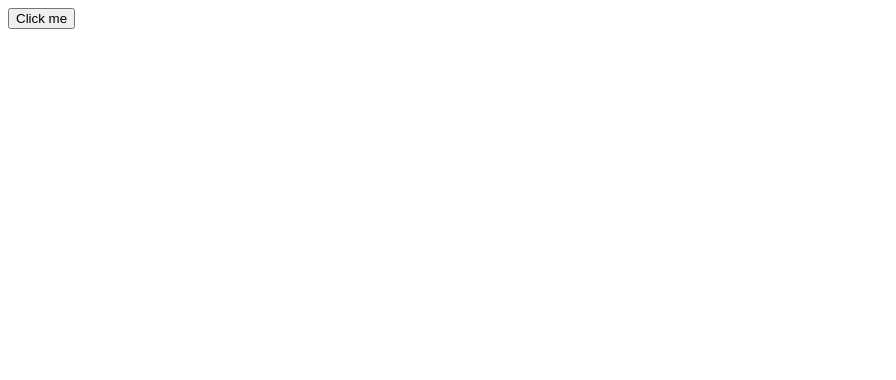
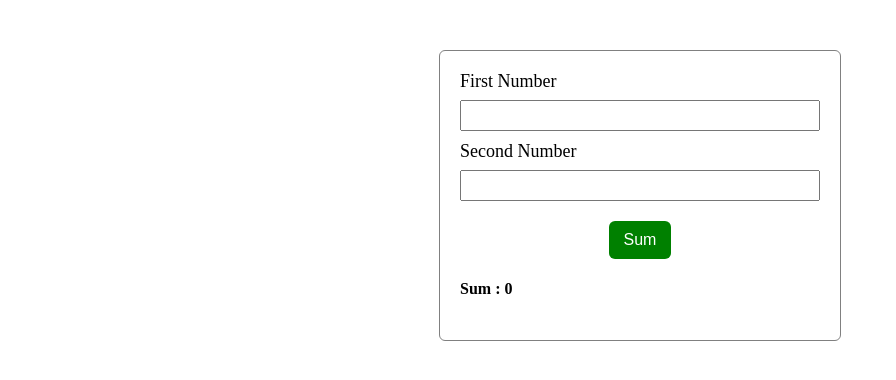
Before and after one commit to Tanushri-Das/React-Problem-Solving-Questions-Answer, a React (Vite) app: page / in a window 1280 px wide. Shown: the top 380 px of the page, without its empty margins (0-896 px from the left). Built offline with nearby package versions, Linux system fonts and the light colour scheme.

Commit message:
implement sum of two numbers

```diff
--- a/src/App.jsx
+++ b/src/App.jsx
@@ -1,5 +1,6 @@
 import React from "react";
-import Event from "./Components/Event/Event";
+import SumOfTwoNumbers from "./Components/SumOfTwoNumbers/SumOfTwoNumbers";
+// import Event from "./Components/Event/Event";
 // import Counter from './Components/Counter/Counter'
 // import Api from './Components/Api/Api'
 
@@ -8,7 +9,8 @@ const App = () => {
     <div>
       {/* <Counter/> */}
       {/* <Api/> */}
-      <Event />
+      {/* <Event /> */}
+      <SumOfTwoNumbers/>
     </div>
   );
 };
--- /dev/null
+++ b/src/Components/SumOfTwoNumbers/Sum.module.css
@@ -0,0 +1,35 @@
+.container {
+  width: 360px;
+  border: 1px solid gray;
+  margin: 50px auto;
+  padding: 20px;
+  border-radius: 6px;
+}
+label {
+  display: block;
+  margin-bottom: 8px;
+  font-size: 18px;
+}
+input {
+  width: 100%;
+  box-sizing: border-box;
+  padding: 6px 10px;
+}
+.formInput {
+  margin-bottom: 10px;
+}
+.btn{
+    display: flex;
+    justify-content: center;
+}
+.increment {
+  background-color: green;
+  padding: 10px 15px;
+  color: white;
+  border: none;
+  outline: none;
+  font-size: 16px;
+  border-radius: 6px;
+  cursor: pointer;
+  margin-top: 10px;
+}
--- /dev/null
+++ b/src/Components/SumOfTwoNumbers/SumOfTwoNumbers.jsx
@@ -0,0 +1,48 @@
+import React, { useState } from "react";
+import styles from "./Sum.module.css";
+
+const SumOfTwoNumbers = () => {
+  const [firstNumber, setFirstNumber] = useState("");
+  const [secondNumber, setSecondNumber] = useState("");
+  const [sum, setSum] = useState(0);
+
+  const handleSubmit = (e) => {
+    e.preventDefault();
+    const total = parseInt(firstNumber) + parseInt(secondNumber);
+    setSum(total);
+    setFirstNumber("");
+    setSecondNumber("");
+  };
+  return (
+    <div className={styles.container}>
+      <form action="" onSubmit={handleSubmit}>
+        <div className={styles.formInput}>
+          <label htmlFor="">First Number</label>
+          <input
+            type="number"
+            name=""
+            id=""
+            value={firstNumber}
+            onChange={(e) => setFirstNumber(e.target.value)}
+          />
+        </div>
+        <div className={styles.formInput}>
+          <label htmlFor="">Second Number</label>
+          <input
+            type="number"
+            name=""
+            id=""
+            value={secondNumber}
+            onChange={(e) => setSecondNumber(e.target.value)}
+          />
+        </div>
+        <div className={styles.btn}>
+          <button className={styles.increment}>Sum</button>
+        </div>
+      </form>
+      {sum !== null && <h4>Sum : {sum}</h4>}
+    </div>
+  );
+};
+
+export default SumOfTwoNumbers;
```
